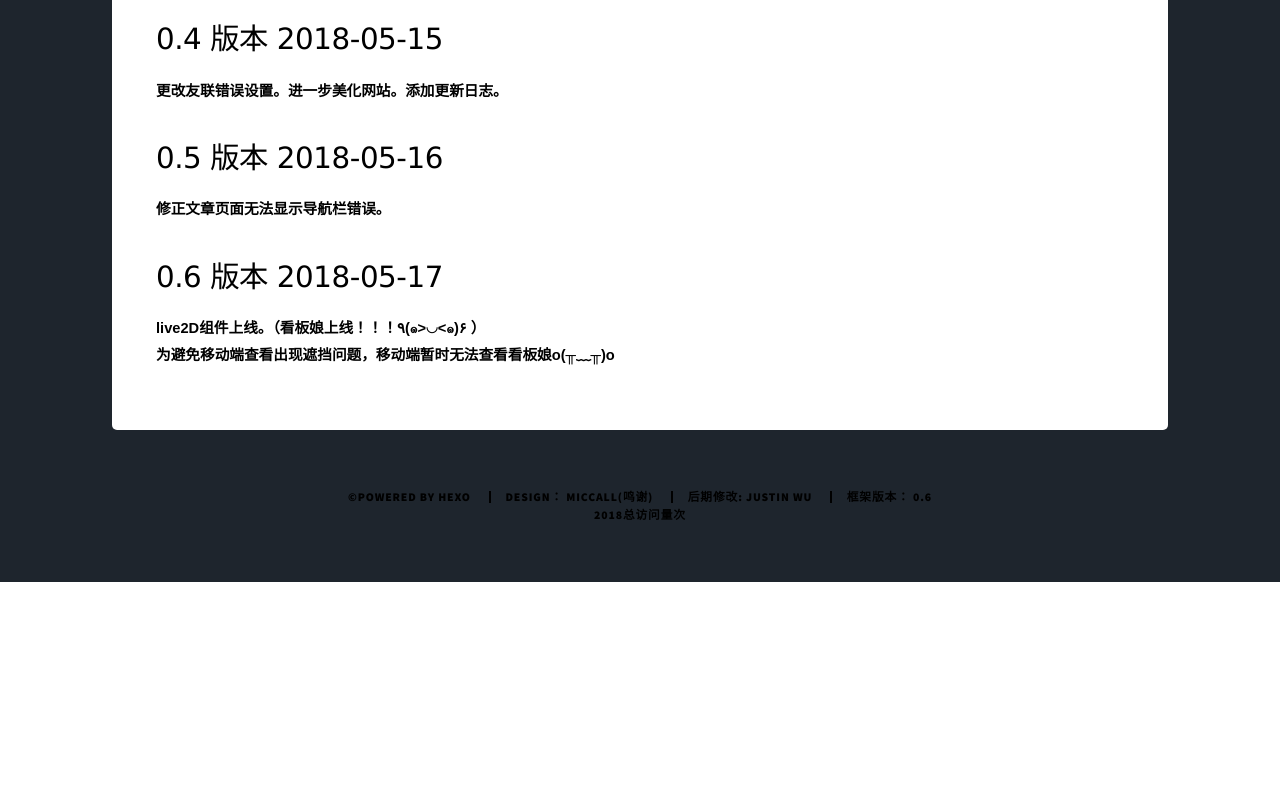
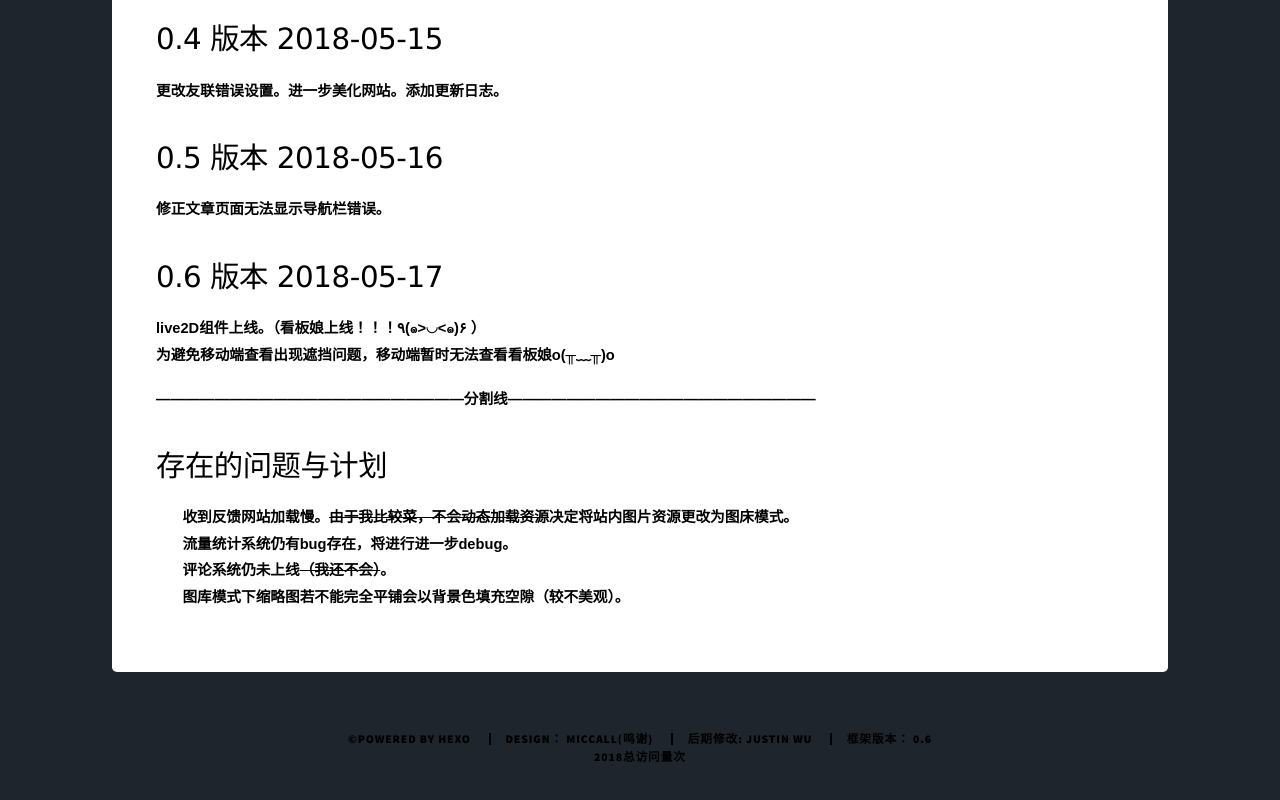
Before and after one commit to Justin-Nickel-Wu/Justin-Nickel-Wu.github.io, a plain HTML site: page about/index.html in a window 1280 px wide. Shown: the part 1077-1877 px from the top of the page. Before the commit the page ends 1659 px from the top, so only its background shows below. Drawn offline with nearby package versions, Linux system fonts and the light colour scheme; some packages are replaced by stand-ins of ours; no server answers; a script that the page names is missing.

Commit message:
Site updated: 2018-05-18 11:14:52

```diff
--- a/about/index.html
+++ b/about/index.html
@@ -163,6 +163,13 @@
 <h2 id="0-4-版本-2018-05-15"><a href="#0-4-版本-2018-05-15" class="headerlink" title="0.4 版本 2018-05-15"></a>0.4 版本 2018-05-15</h2><p><strong>更改友联错误设置。进一步美化网站。添加更新日志。</strong></p>
 <h2 id="0-5-版本-2018-05-16"><a href="#0-5-版本-2018-05-16" class="headerlink" title="0.5 版本 2018-05-16"></a>0.5 版本 2018-05-16</h2><p><strong>修正文章页面无法显示导航栏错误。</strong></p>
 <h2 id="0-6-版本-2018-05-17"><a href="#0-6-版本-2018-05-17" class="headerlink" title="0.6 版本 2018-05-17"></a>0.6 版本 2018-05-17</h2><p><strong>live2D组件上线。（看板娘上线！！！٩(๑&gt;◡&lt;๑)۶ ）</strong><br><strong>为避免移动端查看出现遮挡问题，移动端暂时无法查看看板娘o(╥﹏╥)o</strong></p>
+<p><strong>—————————————————————分割线—————————————————————</strong></p>
+<h2 id="存在的问题与计划"><a href="#存在的问题与计划" class="headerlink" title="存在的问题与计划"></a>存在的问题与计划</h2><ul>
+<li><strong>收到反馈网站加载慢。<del>由于我比较菜，不会动态加载资源</del>决定将站内图片资源更改为图床模式。</strong></li>
+<li><strong>流量统计系统仍有bug存在，将进行进一步debug。</strong></li>
+<li><strong>评论系统仍未上线<del>（我还不会）</del>。</strong></li>
+<li><strong>图库模式下缩略图若不能完全平铺会以背景色填充空隙（较不美观）。</strong></li>
+</ul>
 
             </div>
 
```
